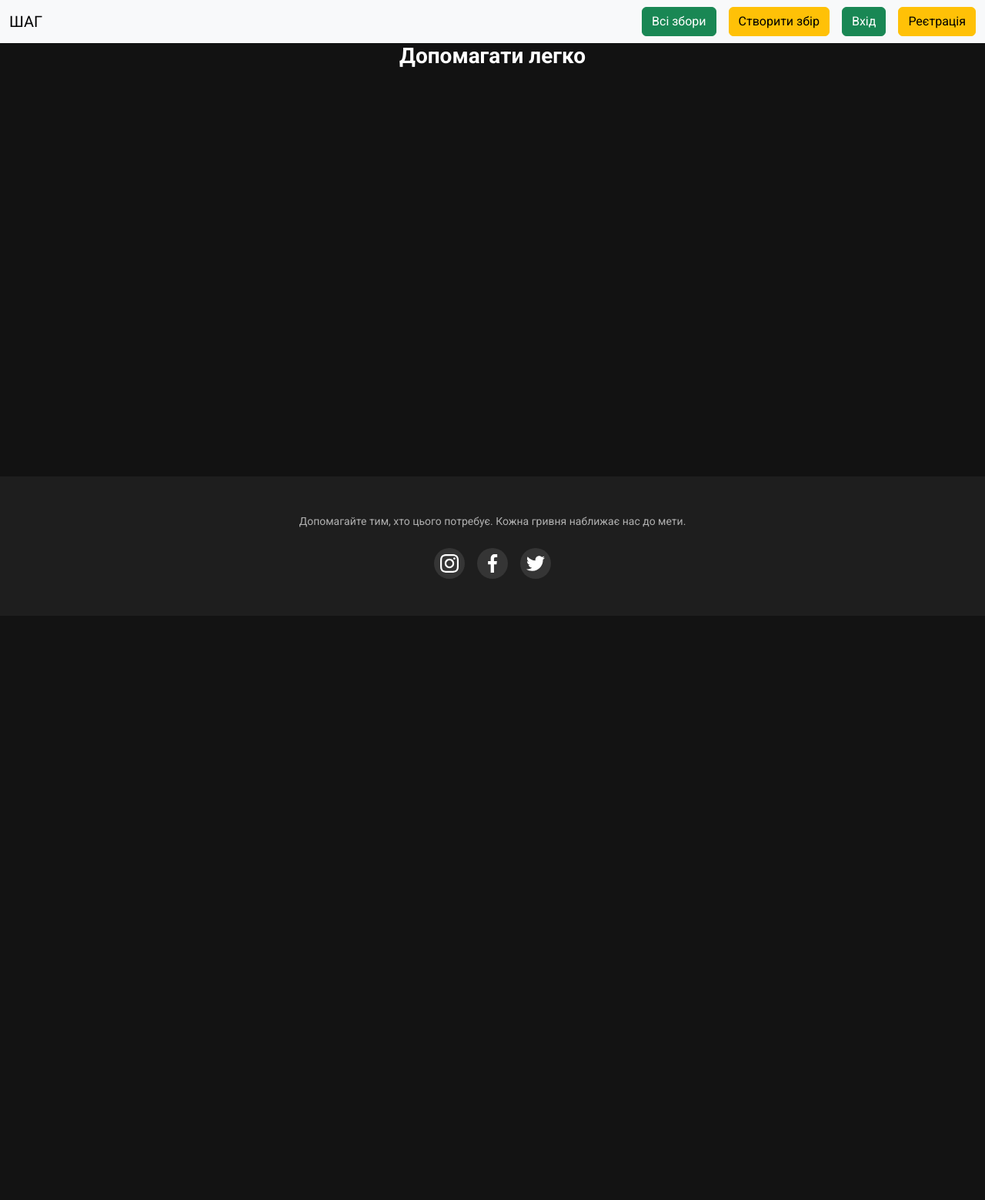
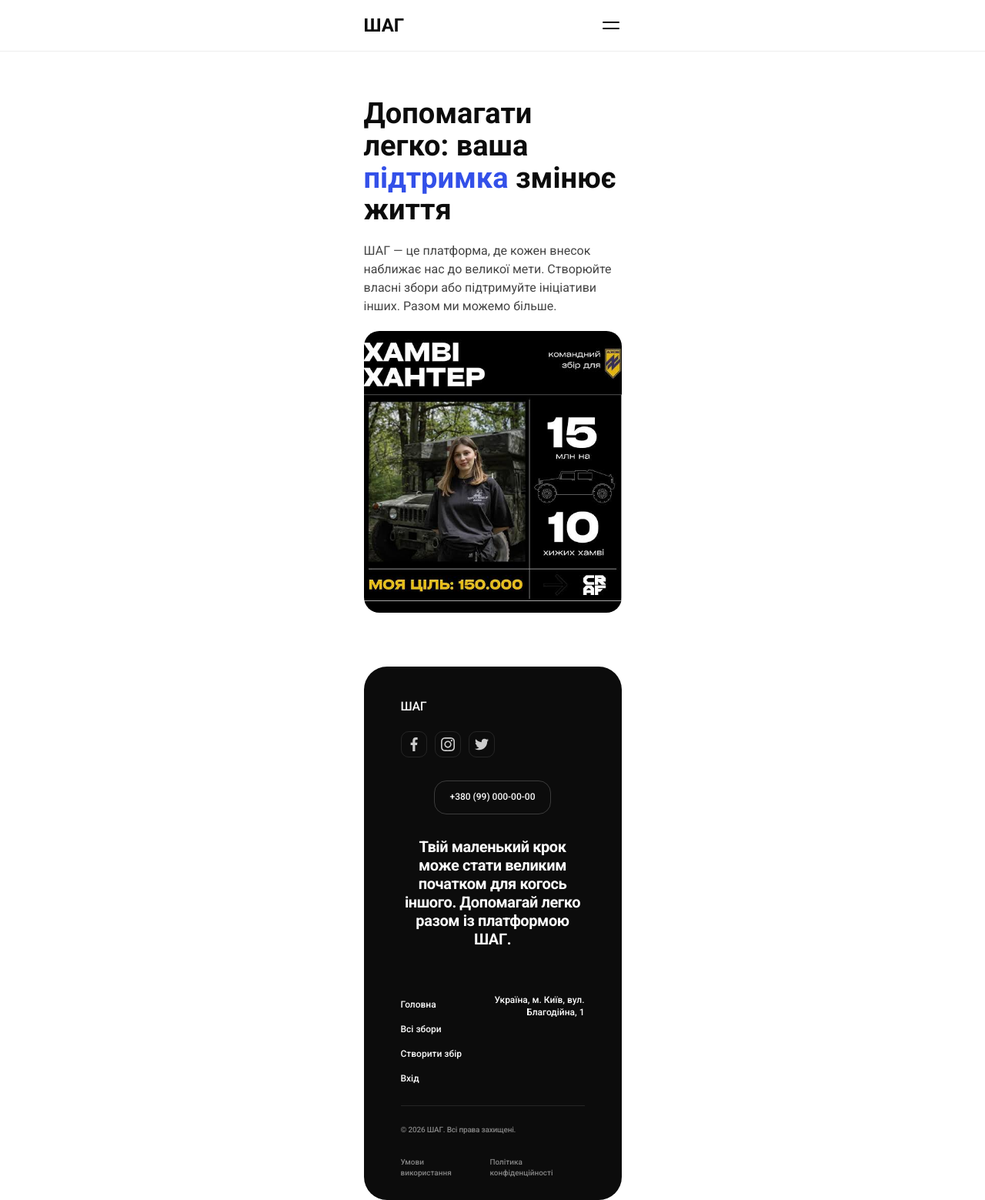
Before and after one commit to YehorBelyi/charity-platform, a Django app: page / in a window 1280 px wide. Shown: the whole page at 77% size. Before the commit the page ends 752 px from the top, so only its background shows below. Run offline with Django 5.2, Linux system fonts and the light colour scheme.

Commit message:
edited navbar, added hero-section, edited footer

```diff
--- a/pages/static/css/style.css
+++ b/pages/static/css/style.css
@@ -1,165 +1,296 @@
-:root {
-  --bg-main: #121212;
-  --bg-secondary: #1e1e1e;
-  --accent: #FFD600;
-  --accent-hover: #FFC400;
-  --white: #FFFFFF;
-  --text-grey: #B0B0B0;
-  --font-family: "Roboto", sans-serif;
-}
-
+/* --- БАЗОВІ НАЛАШТУВАННЯ --- */
 body {
-  font-family: var(--font-family);
-  background-color: var(--bg-main);
-  color: var(--white);
-  margin: 0;
-  display: flex;
-  flex-direction: column;
-  min-height: 100vh;
-}
-
-ul {
-  list-style: none;
-  margin: 0;
-  padding: 0;
-}
-
-a {
-  text-decoration: none;
-  transition: color 250ms ease;
-}
-
-img {
-  display: block;
-  max-width: 100%;
-  height: auto;
+    font-family: "Roboto", sans-serif;
+    background-color: #ffffff !important; /* Весь сайт білий */
+    color: #0c0c0c;
+    margin: 0;
+    padding: 0;
+    overflow-x: hidden;
 }
 
 .container {
-  max-width: 320px;
-  padding: 0 16px;
-  margin: 0 auto;
+    max-width: 375px; /* Для мобільної версії */
+    margin: 0 auto;
+    padding: 0 20px;
+}
+
+/* --- ХЕДЕР (Білий) --- */
+.page-header {
+    background-color: #ffffff;
+    border-bottom: 1px solid #eeeeee;
+    padding: 15px 0;
+}
+
+.header-container {
+    display: flex;
+    justify-content: space-between;
+    align-items: center;
+}
+
+.header-logo {
+    font-weight: 700;
+    font-size: 24px;
+    color: #0c0c0c;
+    text-decoration: none;
+}
+
+.menu-btn {
+    background: none;
+    border: none;
+    cursor: pointer;
+    padding: 0;
+}
+
+/* Стиль іконки бургер (дві лінії) */
+.burger-icon {
+    stroke: #0c0c0c;
+}
+
+/* --- МОБІЛЬНЕ МЕНЮ (Темне) --- */
+.mobile-menu {
+    position: fixed;
+    top: 0;
+    left: 0;
+    width: 100%;
+    height: 100%;
+    background-color: #141414;
+    z-index: 1000;
+
+    transform: translateX(100%);
+    transition: transform 300ms ease-in-out;
 }
 
 
-.section-title {
-  font-weight: 700;
-  font-size: 28px;
-  text-align: center;
-  margin-bottom: 24px;
+.mobile-menu.is-open {
+    transform: translateX(0);
 }
 
-.btn-accent {
-  background-color: var(--accent-color);
-  color: #000;
-  font-weight: 500;
-  padding: 10px 20px;
-  border-radius: 4px;
-  border: none;
-  transition: background-color 250ms ease;
+.mobile-menu-container {
+    padding: 40px 20px;
+    display: flex;
+    flex-direction: column;
+    height: 100%;
+    color: #ffffff;
 }
 
-.btn-accent:hover {
-  background-color: var(--accent-hover);
+.mobile-menu-close {
+    align-self: flex-end;
+    background: none;
+    border: none;
+    cursor: pointer;
+    margin-bottom: 60px;
+}
+
+.menu-close-btn {
+    fill: #ffffff;
+}
+
+.mobile-ul-menu {
+    list-style: none;
+    padding: 0;
+    text-align: center;
+}
+
+.mobile-list-item {
+    margin-bottom: 25px;
+}
+
+.mobile-link {
+    color: #ffffff;
+    font-size: 20px;
+    text-decoration: none;
+    font-weight: 500;
+}
+
+.mobile-link.active {
+    color: #3350e9;
 }
 
 
+.hero {
+    background-color: #ffffff;
+    padding: 60px 0;
+}
 
-/* --------------------Header---------------*/
+.hero-title {
+    font-size: 38px;
+    line-height: 1.1;
+    font-weight: 700;
+    margin-bottom: 20px;
+}
+
+.hero-title-collection {
+    color: #3350e9;
+}
+
+.hero-text {
+    font-size: 16px;
+    line-height: 1.5;
+    color: #444444;
+}
+
+.hero-main-photo {
+    width: 335px;
+    height: 366px;
+    object-fit: cover;
+    border-radius: 20px;
+    display: block;
+    margin: 0 auto;
+}
+
+.hero-watch {
+    display: flex;
+    justify-content: center;
+    padding: 0;
+    margin-top: 20px;
+}
 
 
-
-.header {
-  background-color: var(--bg-secondary);
-  border-bottom: 1px solid #333;
+.footer {
+    max-width: 335px;
+    margin: 10px auto 0;
+    border-radius: 30px;
+    padding: 40px 28px 28px 28px;
+    background-color: #0C0C0C;
+    color: #FBFBFB;
+    text-align: left;
 }
 
-.header-flex {
-  display: flex;
-  align-items: center;
-  justify-content: space-between;
-  height: 72px;
+
+.footer a {
+    text-decoration: none !important;
 }
 
-.logo-link {
-  font-weight: 700;
-  font-size: 24px;
-  color: var(--accent);
+.footer ul {
+    list-style: none;
+    padding: 0;
+    margin: 0;
 }
 
-.btn-main {
-  background-color: var(--accent);
-  color: #000;
-  font-weight: 700;
-  padding: 12px 24px;
-  border-radius: 4px;
-  border: none;
-  cursor: pointer;
-  transition: background-color 250ms ease;
-  display: inline-block;
+.footer-logo {
+    display: block;
+    font-weight: 500;
+    font-size: 16px;
+    letter-spacing: -0.02em;
+    color: #FBFBFB;
+    margin-bottom: 20px;
 }
 
-.btn-main:hover {
-  background-color: var(--accent-hover);
+.footer-social-list {
+    display: flex;
+    gap: 10px;
 }
 
-/* --------------------Footer---------------*/
+.footer-social-link {
+    display: flex;
+    align-items: center;
+    justify-content: center;
+    border: 1px solid rgba(251, 251, 251, 0.1);
+    border-radius: 10px;
+    width: 34px;
+    height: 34px;
+    background-color: transparent;
+    margin-bottom: 30px;
 
-.footer {
-  background-color: var(--bg-secondary);
-  padding: 48px 0;
-  margin-top: auto;
 }
 
-.footer-text {
-  color: var(--text-grey);
-  text-align: center;
-  margin-bottom: 24px;
-  font-size: 14px;
-  line-height: 1.5;
+.footer-social-icon {
+    fill: #FBFBFB;
+    opacity: 0.8;
 }
 
-.social-list {
-  display: flex;
-  justify-content: center;
-  gap: 16px;
+.footer-tel {
+    display: flex;
+    align-items: center;
+    justify-content: center;
+    font-weight: 500;
+    font-size: 12px;
+    line-height: 1.33;
+    text-transform: uppercase;
+    color: #FBFBFB;
+    border: 1px solid rgba(251, 251, 251, 0.2);
+    border-radius: 16px;
+    width: 152px;
+    height: 44px;
+    margin: 0 auto 30px;
 }
 
-.social-link {
-  width: 40px;
-  height: 40px;
-  background-color: rgba(255, 255, 255, 0.1);
-  border-radius: 50%;
-  display: flex;
-  align-items: center;
-  justify-content: center;
-  transition: background-color 250ms ease;
+.footer-header {
+    font-weight: 600;
+    font-size: 20px;
+    line-height: 1.2;
+    letter-spacing: -0.02em;
+    text-align: center;
+    color: #FBFBFB;
+    margin-bottom: 60px;
 }
 
-.social-link:hover {
-  background-color: var(--accent);
+.footer-nav {
+    display: flex;
+    flex-direction: row;
+    justify-content: space-between;
+    margin-bottom: 24px;
+    text-align: left;
 }
 
-.social-icon {
-  fill: var(--white);
-  transition: fill 250ms ease;
+.footer-nav-list {
+    display: flex;
+    flex-direction: column;
+    gap: 8px;
 }
 
-.social-link:hover .social-icon {
-  fill: #000;
+.footer-nav-link {
+    font-weight: 500;
+    font-size: 12px;
+    line-height: 1.33;
+    color: #FBFBFB;
 }
 
-/*--------------media query tablet-----------*/
-@media screen and (min-width: 768px) {
-  .container {
-    max-width: 768px;
-  }
+.footer-address {
+    width: 120px;
+    font-style: normal;
 }
 
-/*--------------media query desktop-----------*/
+.footer-address-link {
+    font-weight: 500;
+    font-size: 12px;
+    line-height: 1.33;
+    color: #FBFBFB;
+    text-align: right;
+    display: block;
+}
 
-@media screen and (min-width: 1158px) {
-  .container {
-    max-width: 1158px;
-  }
+.footer-line {
+    display: block;
+    width: 100%;
+    height: 1px;
+    background-color: #FBFBFB;
+    opacity: 10%;
+    margin-bottom: 24px;
 }
+
+.footer-descr {
+    display: flex;
+    flex-direction: column;
+    gap: 12px;
+}
+
+.maps {
+    font-weight: 500;
+    font-size: 10px;
+    line-height: 1.4;
+    letter-spacing: -0.02em;
+    color: rgba(251, 251, 251, 0.5);
+}
+
+.footer-descr-list {
+    display: flex;
+    gap: 20px;
+}
+
+.footer-descr-link {
+    font-weight: 500;
+    font-size: 10px;
+    line-height: 1.4;
+    color: rgba(251, 251, 251, 0.5);
+}
--- /dev/null
+++ b/pages/static/js/mobile-menu.js
@@ -0,0 +1,17 @@
+(() => {
+    const menuBtn = document.querySelector('[data-menu-open]');
+    const closeBtn = document.querySelector('[data-menu-close]');
+    const menu = document.querySelector('[data-menu]');
+
+    if (menuBtn && closeBtn && menu) {
+        menuBtn.addEventListener('click', () => {
+            menu.classList.add('is-open');
+            document.body.style.overflow = 'hidden';
+        });
+
+        closeBtn.addEventListener('click', () => {
+            menu.classList.remove('is-open');
+            document.body.style.overflow = '';
+        });
+    }
+})();
--- a/pages/templates/components/footer.html
+++ b/pages/templates/components/footer.html
@@ -1,32 +1,63 @@
 {% load static %}
-<footer class="footer">
+<footer id="footer" class="footer">
     <div class="container">
-        <p class="footer-text">
-            Допомагайте тим, хто цього потребує. Кожна гривня наближає нас до мети.
-        </p>
+        <div class="footer-one">
+            <a class="footer-logo" href="{% url 'home' %}">ШАГ</a>
 
-        <ul class="social-list">
-            <li class="social-item">
-                <a href="#" class="social-link">
-                    <svg width="24" height="24" class="social-icon">
+            <ul class="footer-social-list">
+                <li>
+                    <a class="footer-social-link" href="#" target="_blank">
+                        <svg class="footer-social-icon" width="18" height="18">
+                            <use href="{% static 'images/icons.svg' %}#icon-facebook"></use>
+                        </svg>
+                    </a>
+                </li>
+                <li>
+                    <a class="footer-social-link" href="#" target="_blank">
+                        <svg class="footer-social-icon" width="18" height="18">
                             <use href="{% static 'images/icons.svg' %}#icon-instagram"></use>
                         </svg>
                     </a>
                 </li>
-            <li class="social-item">
-                <a href="#" class="social-link">
-                    <svg width="24" height="24" class="social-icon">
-                        <use href="{% static 'images/icons.svg' %}#icon-facebook"></use>
-                    </svg>
-                </a>
-            </li>
-            <li class="social-item">
-                <a href="#" class="social-link">
-                    <svg width="24" height="24" class="social-icon">
+                <li>
+                    <a class="footer-social-link" href="#" target="_blank">
+                        <svg class="footer-social-icon" width="18" height="18">
                             <use href="{% static 'images/icons.svg' %}#icon-twitter"></use>
                         </svg>
                     </a>
                 </li>
             </ul>
+
+            <a class="footer-tel" href="tel:+380990000000">+380 (99) 000-00-00</a>
+        </div>
+
+        <p class="footer-header">
+            Твій маленький крок може стати великим початком для когось іншого. Допомагай легко разом із платформою ШАГ.
+        </p>
+
+        <div class="footer-nav">
+            <ul class="footer-nav-list">
+                <li class="footer-nav-item"><a href="{% url 'home' %}" class="footer-nav-link">Головна</a></li>
+                <li class="footer-nav-item"><a href="{% url 'fundraisers:announcements' %}" class="footer-nav-link">Всі збори</a></li>
+                <li class="footer-nav-item"><a href="{% url 'fundraisers:create_announcement' %}" class="footer-nav-link">Створити збір</a></li>
+                <li class="footer-nav-item"><a href="{% url 'login' %}" class="footer-nav-link">Вхід</a></li>
+            </ul>
+
+            <address class="footer-address">
+                <a class="footer-address-link" href="#" target="_blank">
+                    Україна, м. Київ, вул. Благодійна, 1
+                </a>
+            </address>
+        </div>
+
+        <span class="footer-line"></span>
+
+        <div class="footer-descr">
+            <p class="maps">© 2026 ШАГ. Всі права захищені.</p>
+            <div class="footer-descr-list">
+                <a href="#" class="footer-descr-link">Умови використання</a>
+                <a href="#" class="footer-descr-link">Політика конфіденційності</a>
+            </div>
+        </div>
     </div>
 </footer>
--- a/pages/templates/components/navbar.html
+++ b/pages/templates/components/navbar.html
@@ -1,37 +1,34 @@
-<nav class="navbar navbar-expand-lg bg-body-tertiary">
-	<div class="container-fluid">
-		<a class="navbar-brand" href="{% url 'home' %}">ШАГ</a>
-		<div class="d-flex justify-content-between " id="navbarSupportedContent">
-			<ul class="navbar-nav me-auto mb-2 mb-lg-0 gap-3">
-				<li class="nav-item">
-					<a class="nav-item btn btn-success" aria-current="page" href="{% url 'fundraisers:announcements' %}">Всі
-						збори</a>
-				</li>
-				<li class="nav-item">
-					<a class="nav-item btn btn-warning" aria-current="page" href="{% url 'fundraisers:create_announcement' %}">Створити
-						збір</a>
-				</li>
-				{% if user.is_authenticated %}
-					<li class="nav-item dropdown">
-						<a class="nav-link dropdown-toggle" href="#" role="button" data-bs-toggle="dropdown"
-						   aria-expanded="false">
-							{{ user.username }}
-						</a>
-						<ul class="dropdown-menu">
-							<li><a class="dropdown-item" href="{% url 'profile' %}">Особистий профіль</a></li>
-							<li><a class="dropdown-item" href="#">Інша дія</a></li>
-							<li><a class="dropdown-item" href="{% url 'verification_create' %}">Верифікація</a></li>
-							<form action="{% url 'logout' %}" method="post">
-								{% csrf_token %}
-								<a href="" class="dropdown-item"><button type="submit">Вихід</button></a>
-							</form>
-						</ul>
-					</li>
-				{% else %}
-					<a href="{% url "login" %}" class="btn btn-success">Вхід</a>
-					<a href="{% url "signup" %}" class="btn btn-warning">Реєтрація</a>
-				{% endif %}
-			</ul>
-		</div>
-	</div>
-</nav>
+{% load static %}
+<header class="page-header">
+    <div class="container header-container">
+        <a class="header-logo" href="{% url 'home' %}">ШАГ</a>
+
+        <button type="button" class="menu-btn" data-menu-open>
+            <svg width="28" height="28" viewBox="0 0 28 28" fill="none" xmlns="http://www.w3.org/2000/svg">
+                <path d="M4 10H24" stroke="black" stroke-width="2" stroke-linecap="round"/>
+                <path d="M4 18H24" stroke="black" stroke-width="2" stroke-linecap="round"/>
+            </svg>
+        </button>
+    </div>
+
+    <div class="mobile-menu" data-menu>
+        <div class="mobile-menu-container">
+            <button class="mobile-menu-close" data-menu-close>
+                <svg width="28" height="28" viewBox="0 0 28 28" fill="none" xmlns="http://www.w3.org/2000/svg">
+                    <path d="M20 8L8 20" stroke="white" stroke-width="2" stroke-linecap="round" stroke-linejoin="round"/>
+                    <path d="M8 8L20 20" stroke="white" stroke-width="2" stroke-linecap="round" stroke-linejoin="round"/>
+                </svg>
+            </button>
+
+            <nav class="mobile-menu-nav">
+                <ul class="mobile-ul-menu">
+                    <li class="mobile-list-item"><a class="mobile-link active" href="{% url 'home' %}">Головна</a></li>
+                    <li class="mobile-list-item"><a class="mobile-link" href="{% url 'fundraisers:announcements' %}">Всі збори</a></li>
+                    <li class="mobile-list-item"><a class="mobile-link" href="{% url 'fundraisers:create_announcement' %}">Створити збір</a></li>
+                    <li class="mobile-list-item"><a class="mobile-link" href="{% url 'login' %}">Вхід</a></li>
+                    <li class="mobile-list-item"><a class="mobile-link" href="{% url 'signup' %}">Реєстрація</a></li>
+                </ul>
+            </nav>
+        </div>
+    </div>
+</header>
--- a/pages/templates/pages/index.html
+++ b/pages/templates/pages/index.html
@@ -4,7 +4,7 @@
 <head>
     <meta charset="UTF-8">
     <meta name="viewport" content="width=device-width, initial-scale=1.0">
-    <title>{% block title %}Благодійна платформа{% endblock %}</title>
+    <title>{% block title %}Благодійна платформа ШАГ{% endblock %}</title>
 
     <link rel="preconnect" href="https://fonts.googleapis.com">
     <link rel="preconnect" href="https://fonts.gstatic.com" crossorigin>
@@ -19,9 +19,22 @@
 
     <main class="main-content">
         {% block container %}
-        <section class="hero-section">
+        <section class="hero">
             <div class="container">
-                <h1 class="section-title">Допомагати легко</h1>
+                <div class="hero-container">
+                    <div class="hero-title-text">
+                        <h1 class="hero-title">Допомагати легко: ваша <span class="hero-title-collection">підтримка</span> змінює життя</h1>
+                        <p class="hero-text">ШАГ — це платформа, де кожен внесок наближає нас до великої мети. Створюйте власні збори або підтримуйте ініціативи інших. Разом ми можемо більше.</p>
+                    </div>
+                </div>
+
+                <picture class="hero-watch">
+                    <img
+                        src="{% static 'images/hero-main.jpg' %}"
+                        alt="Головне зображення збору"
+                        class="hero-main-photo"
+                    >
+                </picture>
             </div>
         </section>
         {% endblock %}
@@ -30,5 +43,6 @@
     {% include 'components/footer.html' %}
 
     <script src="https://cdn.jsdelivr.net/npm/bootstrap@5.3.3/dist/js/bootstrap.bundle.min.js"></script>
+    <script src="{% static 'js/mobile-menu.js' %}"></script>
 </body>
 </html>
```
Also changed, not shown: pages/static/images/hero-main.jpg (added). Lines whose indentation alone changed are shown as unchanged.
